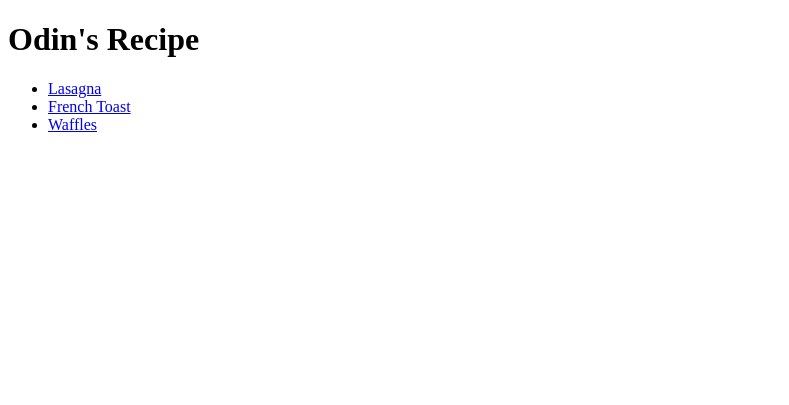
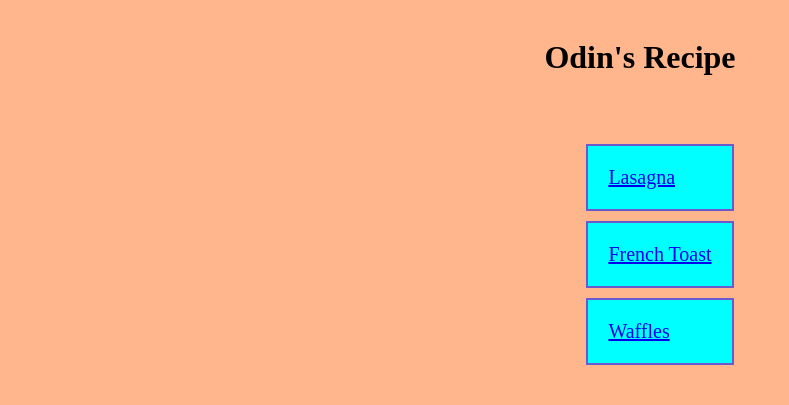
Before and after one commit to EveningStar05/odin-recipes, a plain HTML site: page index.html in a window 1280 px wide. Shown: the whole page, without its empty margins (0-789 px from the left). Drawn offline with Linux system fonts and the light colour scheme.

Commit message:
added new classes as containers for each html file, added new background color and flex box for links in the index.html file.

```diff
--- a/index.html
+++ b/index.html
@@ -6,12 +6,13 @@
     <link rel="stylesheet" href="./style.css">
     <title>Odin's Recipe</title>
 </head>
-<body>
+<body class="index-body">
     <div class="title-container">
         <h1>Odin's Recipe</h1>
     </div>
-    <div class="links-container">
-        <ul>
+
+    <div class="title-container">
+        <ul class="links-container">
             <li><a href="recipes/lasagna.html">Lasagna</a href></li>
             <li><a href="recipes/french-toast.html">French Toast</a href></li>
             <li><a href="recipes/waffles.html">Waffles</a href></li>
--- a/style.css
+++ b/style.css
@@ -0,0 +1,38 @@
+
+.title-container {
+    margin: auto;
+    width: 60%;
+    padding: 10px;
+    text-align: center;
+}
+
+.index-body {
+    background-color: #ffb68c;
+}
+
+.toast-body {
+    background-color: aquamarine;
+}
+
+.lasagna-body {
+    background-color: beige;
+}
+
+.waffles-body {
+    background-color: blanchedalmond;
+}
+
+.links-container li {
+    padding: 20px;
+    font-size: 20px;
+    background-color: cyan;
+    border: 2px solid slateblue;
+    margin: 10px;
+}
+
+.links-container {
+    list-style-type: none;
+    display: inline-block;
+    text-align: left;
+
+}
```
Also changed, not shown: recipes/french-toast.html (+4 -1 lines), recipes/lasagna.html (+4 -1 lines), recipes/waffles.html (+4 -1 lines).
